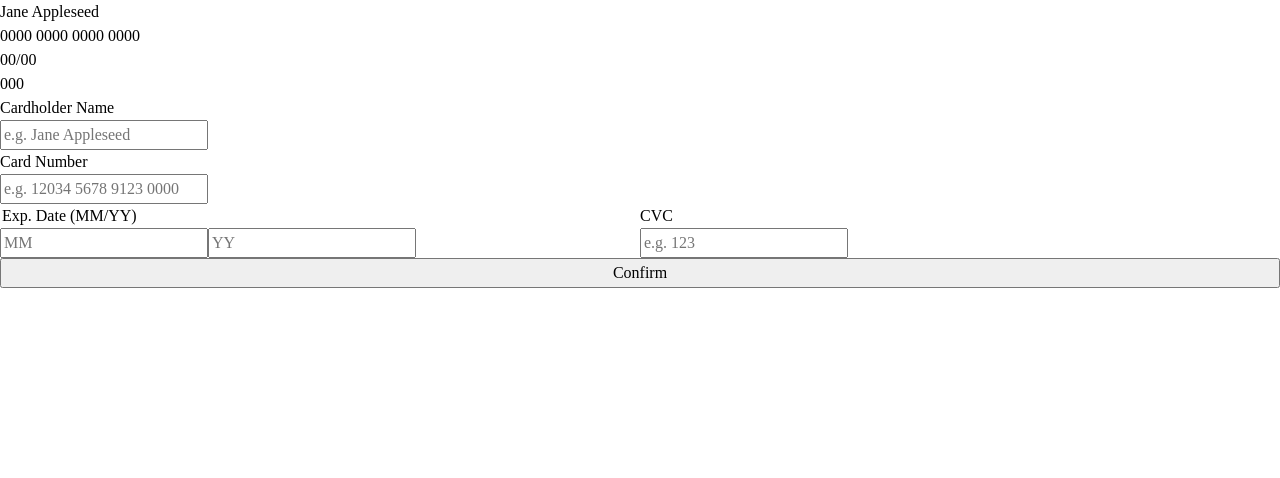
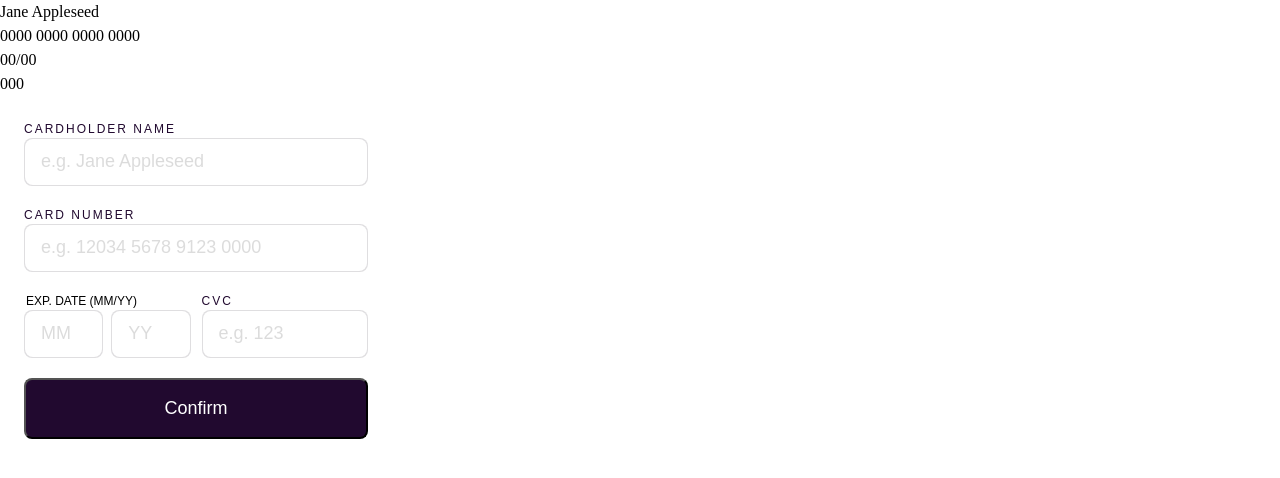
Before and after one commit to DonHeidi/interactive-card-details-form, a React (Vite) app: page / in a window 1280 px wide. Shown: the top 478 px of the page. Built offline with nearby package versions, Linux system fonts and the light colour scheme; a web font is replaced by a local one.

Commit message:
refactor(card input): created a CardInput component for the inputs
This does not include CardNumberInput. This may need to be refactored in another step.

```diff
--- a/src/components/CardDetailsForm/index.tsx
+++ b/src/components/CardDetailsForm/index.tsx
@@ -1,8 +1,9 @@
 import { Controller, useForm } from 'react-hook-form'
 import { DevTool } from '@hookform/devtools'
-import CardInput from '../CardNumberInput'
+import CardNumberInput from '../CardNumberInput'
 import CreditCard from '../preview/CreditCard'
 import { Card } from '../types'
+import CardInput from '../CardInput'
 
 export default function Layout() {
   const form = useForm<Card>()
@@ -12,20 +13,17 @@ export default function Layout() {
   const onSubmit = (data: Card) => {
     console.log('Form submitted', data)
   }
+
   return (
     <main>
       <CreditCard {...watch()} />
       <section>
         <form onSubmit={handleSubmit(onSubmit)} method="GET" className="card-form" noValidate>
           <div className="field row row--full">
-            <label htmlFor="cardholderName" className="text body md dark">
-              Cardholder Name
-            </label>
-            <div className="card-form__input-wrapper">
-              <input
+            <CardInput
+              control={control}
               id="cardholderName"
-                type="text"
-                className="card-form__input placeholder"
+              label="Cardholder Name"
               placeholder="e.g. Jane Appleseed"
               {...register('cardholderName', {
                 required: "Can't be blank",
@@ -36,8 +34,6 @@ export default function Layout() {
               })}
             />
           </div>
-            <p className="card-form__message">{errors.cardholderName?.message}</p>
-          </div>
           <div className="field row row--full">
             <label htmlFor="cardNumber" className="text body md dark">
               Card Number
@@ -47,12 +43,15 @@ export default function Layout() {
                 name="cardNumber"
                 control={control}
                 defaultValue=""
-                rules={{ required: true }}
+                rules={{
+                  required: "Can't be blank",
+                  pattern: { value: /^[0-9]{}$/i, message: 'Wrong format: numbers only' },
+                }}
                 render={({ field: { onChange, value } }) => (
-                  <CardInput
+                  <CardNumberInput
                     id="cardNumber"
                     name="cardNumber"
-                    className="card-form__input placeholder"
+                    className="card-form__input"
                     placeholder="e.g. 12034 5678 9123 0000"
                     value={value}
                     onChange={onChange}
@@ -66,56 +65,43 @@ export default function Layout() {
           <fieldset className="fieldset row row--half row--left">
             <legend className="text body text--md">Exp. Date (MM/YY)</legend>
             <div>
-              <label htmlFor="expiration-date-month" className="text body md dark" hidden>
-                Month
-              </label>
-              <div className="card-form__input-wrapper">
-                <input
-                  id="expiration-date-month"
-                  type="text"
-                  className="card-form__input placeholder"
+              <CardInput
+                control={control}
+                id="expirationDate.month"
+                label="Month"
                 placeholder="MM"
-                  {...register('expirationDate.month', { required: "Can't be blank" })}
+                hideLabel
+                {...register('expirationDate.month', { required: "Can't be blank", max: 2 })}
               />
-              </div>{' '}
-              <p className="card-form__message">{errors.expirationDate?.month?.message}</p>
             </div>
             <div className="">
-              <label htmlFor="expiration-date-year" className="text body md dark" hidden>
-                Year
-              </label>
-              <div className="card-form__input-wrapper">
-                <input
-                  id="expiration-date-year"
-                  type="text"
-                  className="card-form__input placeholder"
+              <CardInput
+                control={control}
+                id="expirationDate.year"
+                label="Year"
                 placeholder="YY"
+                hideLabel
                 {...register('expirationDate.year', { required: "Can't be blank" })}
               />
             </div>
-              <p className="card-form__message">{errors.expirationDate?.year?.message}</p>
-            </div>
           </fieldset>
           <div className="field row row--half row--right">
-            <label htmlFor="cardCVC" className="text body md dark">
-              CVC
-            </label>
-            <div className="card-form__input-wrapper">
-              <input
-                id="cardCVC"
-                type="text"
-                className="card-form__input placeholder"
+            <CardInput
+              control={control}
+              id="cvc"
+              label="CVC"
               placeholder="e.g. 123"
               {...register('cvc', { required: "Can't be blank" })}
             />
           </div>
-            <p className="card-form__message">{errors.cvc?.message}</p>
-          </div>
-          <button type="submit" className="btn-primary row row--full">
+          <button
+            type="submit"
+            className="btn btn--primary drow row row--full text heading lg light bg bg--dark rounded rounded--md "
+          >
             Confirm
           </button>
         </form>
-        <DevTool control={control} />
+        {import.meta.env.MODE === 'development' && <DevTool control={control} />}
       </section>
     </main>
   )
--- /dev/null
+++ b/src/components/CardInput/index.tsx
@@ -0,0 +1,54 @@
+import { UseControllerProps, useController } from 'react-hook-form'
+import { Card } from '../types'
+import { forwardRef } from 'react'
+
+type CardInputProps = {
+  /** Unique identifier for the input field */
+  id: string
+  /** Label for the input field */
+  label: string
+  /** Placeholder text for the input field */
+  placeholder: string
+  /** Whether to hide the label (optional) */
+  hideLabel?: boolean
+}
+
+/**
+ * `CardInput` is a form input component for credit card details.
+ * It uses `useController` from `react-hook-form` for form state management.
+ *
+ * @param props The props for this component, including standard input attributes and form control props.
+ * @param ref A ref to the underlying input element.
+ * @returns A rendered input field for a part of the credit card form.
+ */
+const CardInput = forwardRef<HTMLInputElement, UseControllerProps<Card> & CardInputProps>((props, ref) => {
+  const { field, fieldState } = useController(props)
+
+  let value: string | number | undefined
+
+  if (props.name === 'expirationDate.month' || props.name === 'expirationDate.year') {
+    value = field.value ? field.value.toString() : ''
+  }
+
+  return (
+    <>
+      <label htmlFor={props.id} className="text body md dark" hidden={props.hideLabel}>
+        {props.label}
+      </label>
+      <div className="card-form__input-wrapper">
+        <input
+          id={props.id}
+          type="text"
+          className="card-form__input"
+          placeholder={props.placeholder}
+          {...field}
+          value={value}
+          ref={field.ref}
+        />
+      </div>
+      <p className="card-form__message">{fieldState.error?.message}</p>
+    </>
+  )
+})
+
+export default CardInput
--- a/src/components/CardNumberInput/index.tsx
+++ b/src/components/CardNumberInput/index.tsx
@@ -1,4 +1,4 @@
-import React, { ChangeEvent, useEffect, useRef } from 'react'
+import { ChangeEvent, useEffect, useRef } from 'react'
 
 type CardInputProps = {
   id?: string
@@ -9,7 +9,8 @@ type CardInputProps = {
   onChange?: (value: string) => void
 }
 
-const CardInput = ({ id, name, value, className, placeholder, onChange }: CardInputProps) => {
+const CardNumberInput = ({ id, name, value, className, placeholder, onChange }: CardInputProps) => {
+  // the reference is needed to set the cursor position
   const ref = useRef<HTMLInputElement>(null)
 
   const handleChange = (event: ChangeEvent<HTMLInputElement>) => {
@@ -17,7 +18,7 @@ const CardInput = ({ id, name, value, className, placeholder, onChange }: CardIn
     let cursorPosition = ref.current?.selectionStart || 0
     const previousLength = value.length
     const formattedValue = value
-      .replace(/\D/g, '') // Remove all non-numeric characters
+      //.replace(/\D/g, '') // Remove all non-numeric characters
       .replace(/(\d{4})(?=\d)/g, '$1 ') // Add space after every 4 digits, only if followed by another digit
       .trim() // Remove any leading and trailing whitespaces
       .substring(0, 19) // Limit to 16 digits plus 3 spaces for the formatting
@@ -59,4 +60,4 @@ const CardInput = ({ id, name, value, className, placeholder, onChange }: CardIn
   )
 }
 
-export default CardInput
+export default CardNumberInput
--- a/src/styles/index.scss
+++ b/src/styles/index.scss
@@ -1,22 +1,133 @@
 @import 'reset';
+@import 'fonts';
 
-form {
-  margin: 0;
-  padding: 0;
-  display: grid;
-  flex-direction: column;
-  align-items: center;
-  justify-content: center;
-  grid-template-columns: 1fr 1fr;
+:root {
+  --font-family: 'Space Grotesk', sans-serif;
+  --font-weight-500: 500;
+  --clr-deep-violet: #21092f;
+  --clr-light-grey: #dfdee0;
+  --clr-white: #ffffff;
+  --clr-gradient: linear-gradient(-45deg, #6348fe, #610595);
+}
+body {
+  width: 100%;
 }
 
-fieldset {
+input::placeholder {
+  @extend .text, .heading, .lg;
+  opacity: 0.25;
+}
+
+.btn {
+  &.btn--primary {
+    padding-block: 15px;
+    padding-inline: 0px;
+  }
+}
+
+.rounded {
+  &.rounded--sm {
+    border-radius: 0.25rem;
+  }
+  &.rounded--md {
+    border-radius: 0.5rem;
+  }
+  &.rounded--lg {
+    border-radius: 0.625rem;
+  }
+}
+
+.bg {
+  &.bg--dark {
+    background-color: var(--clr-deep-violet);
+  }
+  &.gb--light {
+    background-color: var(--clr-white);
+  }
+}
+
+.text {
+  font-family: var(--font-family);
+  font-weight: var(--font-weight-500);
+
+  &.dark {
+    color: var(--clr-deep-violet);
+  }
+
+  &.light {
+    color: var(--clr-white);
+  }
+
+  &.body {
+    font-size: 0.75rem;
+    text-transform: uppercase;
+
+    &.sm {
+      letter-spacing: 0px;
+    }
+    &.md {
+      font-size: 0.75rem;
+      letter-spacing: 0.125rem;
+    }
+    &.lg {
+      font-size: 0.865rem;
+      letter-spacing: 0.125rem;
+    }
+  }
+
+  &.heading {
+    &.lg {
+      font-size: 1.125rem;
+    }
+  }
+}
+
+.fieldset {
+  display: flex;
+  width: 100%;
   border: none;
   margin: 0;
   padding: 0;
-  display: flex;
+  gap: 0.5rem;
   legend {
     display: inline;
+  }
+}
+
+.card-form {
+  display: grid;
+  grid-template-columns: 50% 50%;
+  max-width: 381px;
+  row-gap: 1.25rem;
+  column-gap: 11px;
+  width: 100%;
+  padding: 1.5rem;
+
+  & &__input {
+    position: relative;
+    isolation: isolate;
+    width: 100%;
+    border-radius: inherit;
+    cursor: pointer;
+    border: none;
+    outline: none;
+    z-index: 1;
+    padding-left: 1rem;
+    padding-block: 11px;
+  }
+
+  & &__input-wrapper {
+    background-image: linear-gradient(var(--clr-light-grey), var(--clr-light-grey));
+    padding: 1px;
+    border-radius: 0.5rem;
+
+    &:has(.card-form__input:active, .card-form__input:focus) {
+      background-image: linear-gradient(-45deg, rgba(99, 72, 254, 1) 0%, rgba(97, 5, 149, 1) 100%);
+    }
+
+    &:has(.card-form__input:invalid) {
+      background-image: linear-gradient(-45deg, green 0%, red 100%);
+    }
   }
 }
 
@@ -25,7 +136,6 @@ fieldset {
   padding: 0;
   display: flex;
   flex-direction: column;
-  width: 100%;
 }
 
 .row {
--- a/tsconfig.json
+++ b/tsconfig.json
@@ -5,8 +5,9 @@
     "outDir": "./dist",
     "strict": true,
     "esModuleInterop": true,
-    "moduleResolution": "NodeNext",
-    "module": "NodeNext"
+    "moduleResolution": "Bundler",
+    "module": "ES2022",
+    "types": ["vite/client"]
   },
   "include": ["src/**/*"]
 }
```
Lines whose indentation alone changed are shown as unchanged.
